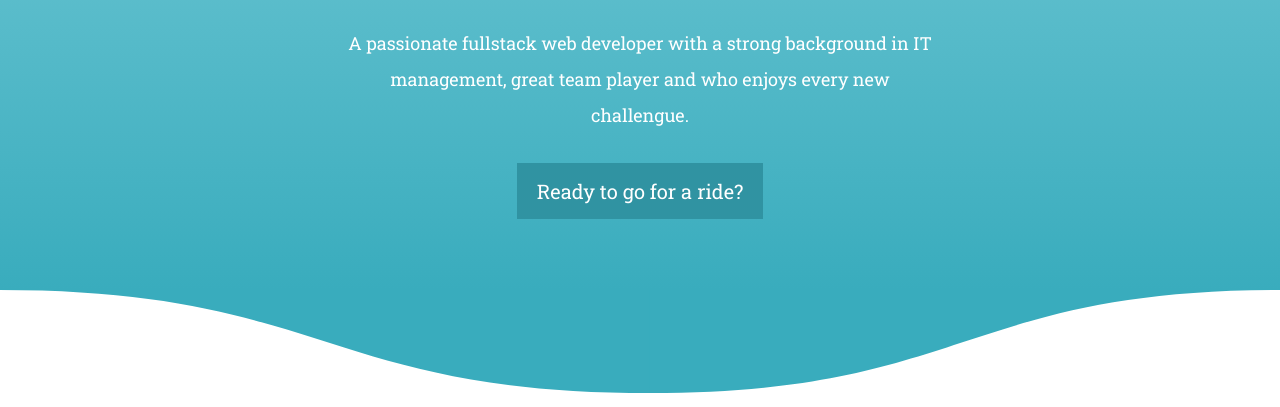
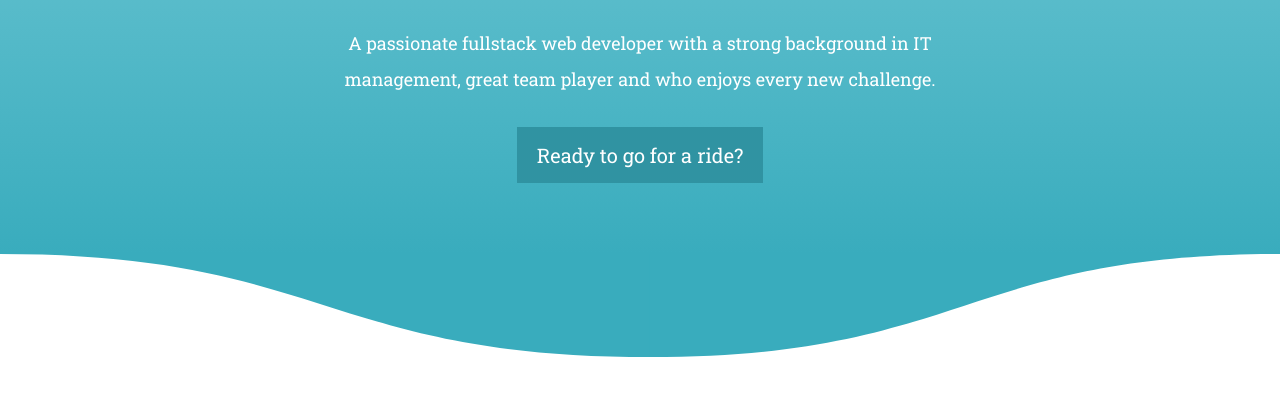
Before and after one commit to gonzaaalo/portfolio, a plain HTML site: page index.html in a window 1280 px wide. Shown: the part 187-594 px from the top of the page. Drawn offline with nearby package versions, Linux system fonts and the light colour scheme.

Commit message:
Update index.html

```diff
--- a/index.html
+++ b/index.html
@@ -29,7 +29,7 @@
 			<div class="master-head">
 				<h1 class="page-title"> Hey, I'm Gonzalo!</h1>
 				<p class="page-description">A passionate fullstack web developer with a strong background in IT
-					management, great team player and who enjoys every new challengue.</p>
+					management, great team player and who enjoys every new challenge.</p>
 				<p class="scroll-button" onClick="$('.post-wrapper .post:first-child .stem-overlay .icon').click();">
 					Ready to go for a ride?</p>
 			</div>
```
